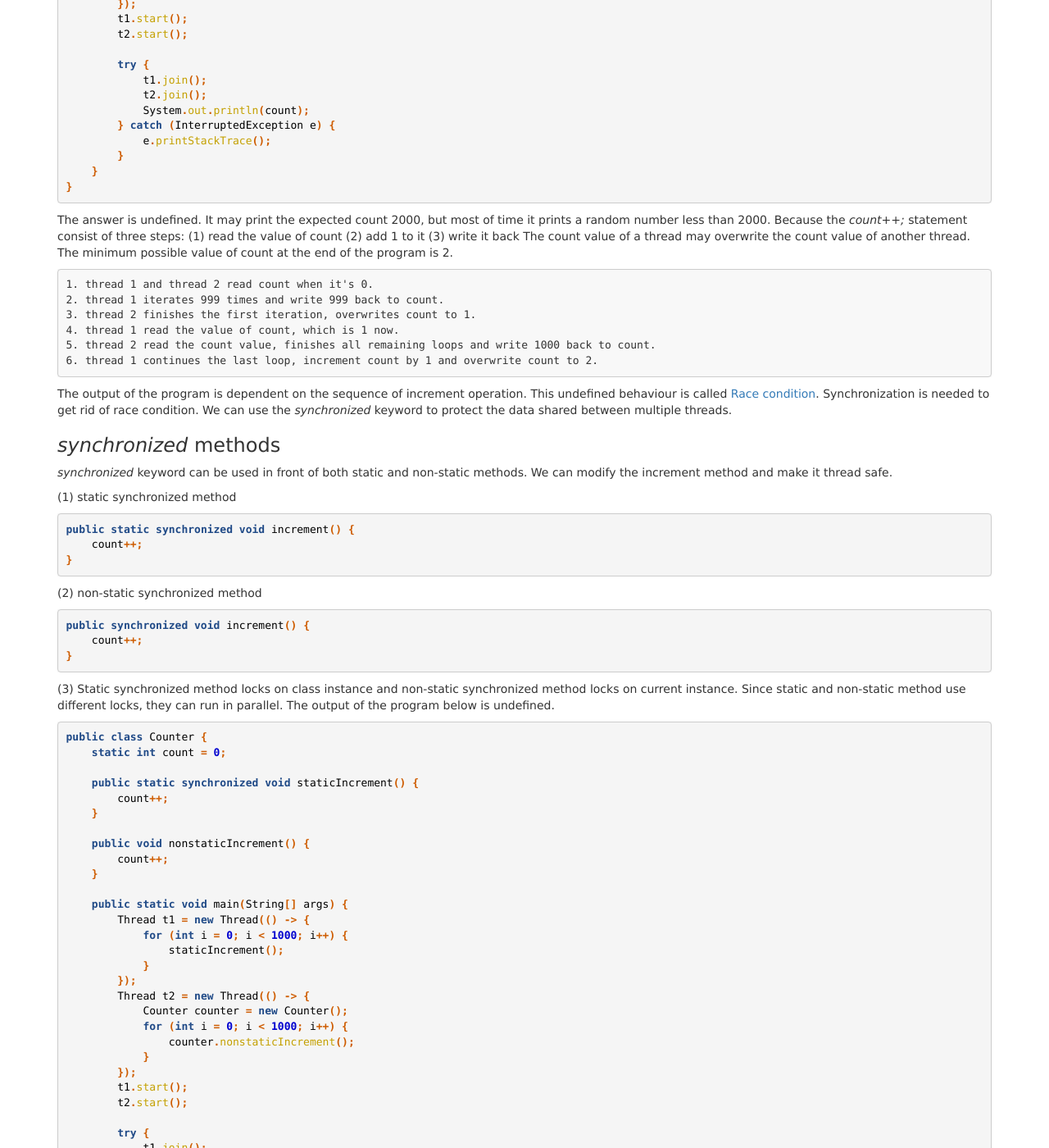
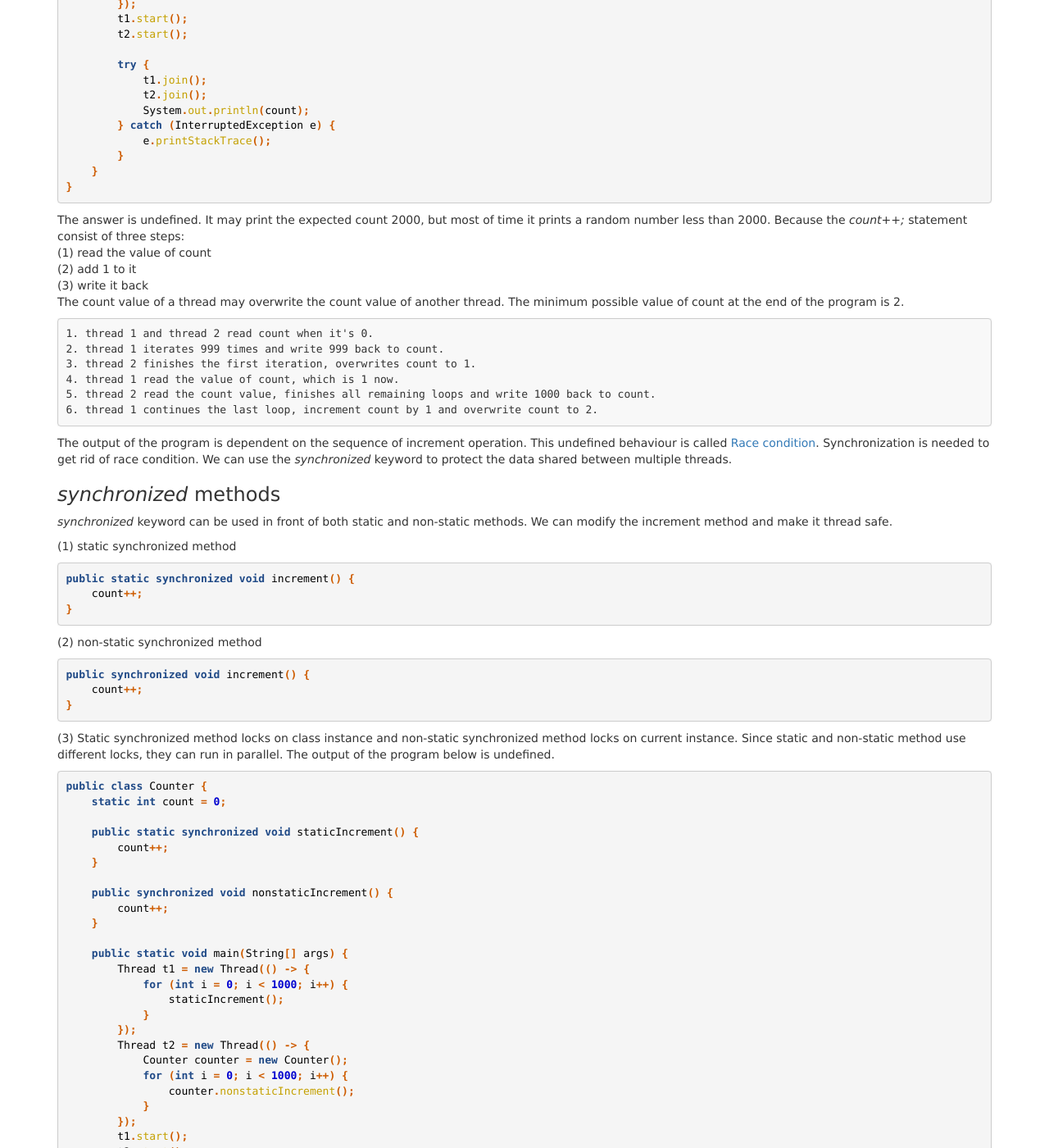
Before and after one commit to RayZ-O/RayZ-O.github.io, a Jekyll site: the page built from _posts/2015-03-01-Java-Multithreading-2-sychronized.md, in a window 1280 px wide and 1400 px high, scrolled down 885 px. Shown: the whole window at 82% size. Built offline with Jekyll 4.4.1, drawn with Linux system fonts in a browser that asks for light colours; comment, search, counter and statistics services are not loaded; some of the changed text lies outside the part shown.

Commit message:
Update content

```diff
--- a/_config.yml
+++ b/_config.yml
@@ -3,5 +3,5 @@
 kramdown:
   input: GFM
   syntax_highlighter: rouge
-permalink: /blog/:categories/:year/:month/:day/:title
+permalink: /blog/:year/:month/:day/:title
 categories: [cpp, java, oop, algorithms, datastructures, multithreading, functionalprogramming, misc]
--- a/_posts/2015-03-01-Java-Multithreading-2-sychronized.md
+++ b/_posts/2015-03-01-Java-Multithreading-2-sychronized.md
@@ -95,7 +95,7 @@
         count++;
     }
 
-    public void nonstaticIncrement() {
+    public synchronized void nonstaticIncrement() {
         count++;
     }
 
@@ -215,4 +215,4 @@
 
 [^2]: [The Java™ Tutorials: Synchronization](https://docs.oracle.com/javase/tutorial/essential/concurrency/sync.html)
 
-[^3]: [Java Synchronization Tutorial: What, How and Why?](http://javarevisited.blogspot.com/2011/04/synchronization-in-java-synchronized.html)
+[^3]: [Java Synchronization Tutorial: What, How and Why](http://javarevisited.blogspot.com/2011/04/synchronization-in-java-synchronized.html)
```
Also changed, not shown: _posts/2015-04-16-Red-Black-Tree.md (added, +24 -0 lines), _posts/2015-05-18-Sieve-of-Eratosthenes.md (+4 -4 lines), hackerrank/index.html (+8 -0 lines).
